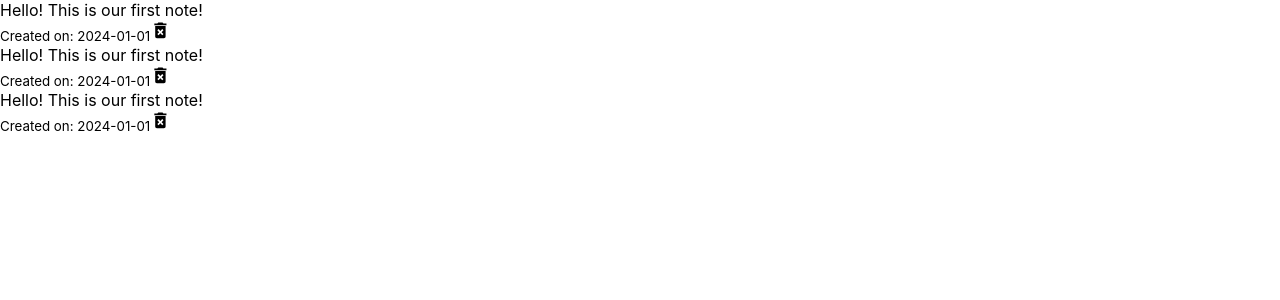
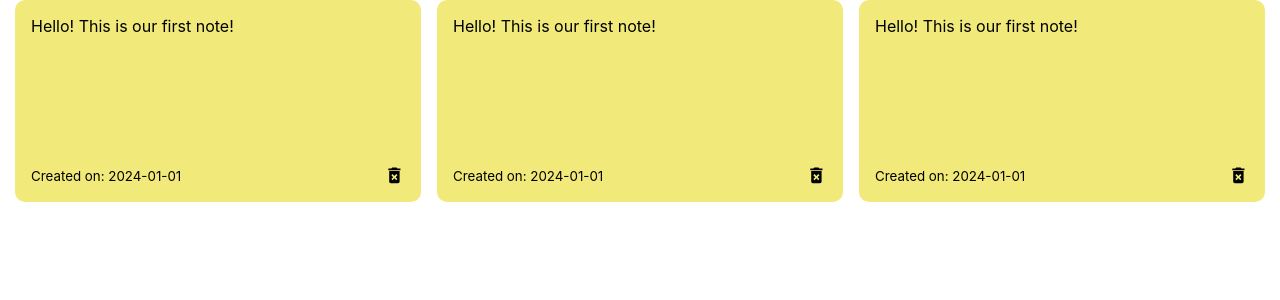
Before and after one commit to anees028/Notes-React-APP, a JavaScript app: page / in a window 1280 px wide. Shown: the top 300 px of the page. Built offline with nearby package versions, Linux system fonts and the light colour scheme; the HTML template or start-up script is replaced by a standard one.

Commit message:
Style sheet updated.

```diff
--- a/src/index.css
+++ b/src/index.css
@@ -11,3 +11,33 @@
   font-family: source-code-pro, Menlo, Monaco, Consolas, 'Courier New',
     monospace;
 }
+
+.container{
+  max-width: 1280px;
+  margin-right: auto;
+  margin-left: auto;
+  padding-right: 15px;
+  padding-left: 15px;
+}
+
+.notes-list{
+  display: grid;
+  grid-gap: 1rem;
+  grid-template-columns: repeat(auto-fit, minmax(250px, 1fr));
+}
+
+.note{
+  background-color: #f1e979;
+  padding: 1rem;
+  border-radius: 10px;
+  min-height: 170px;
+  display: flex;
+  flex-direction: column;
+  justify-content: space-between;
+}
+
+.note-footer{
+  display: flex;
+  align-items: center;
+  justify-content: space-between;
+}
```
